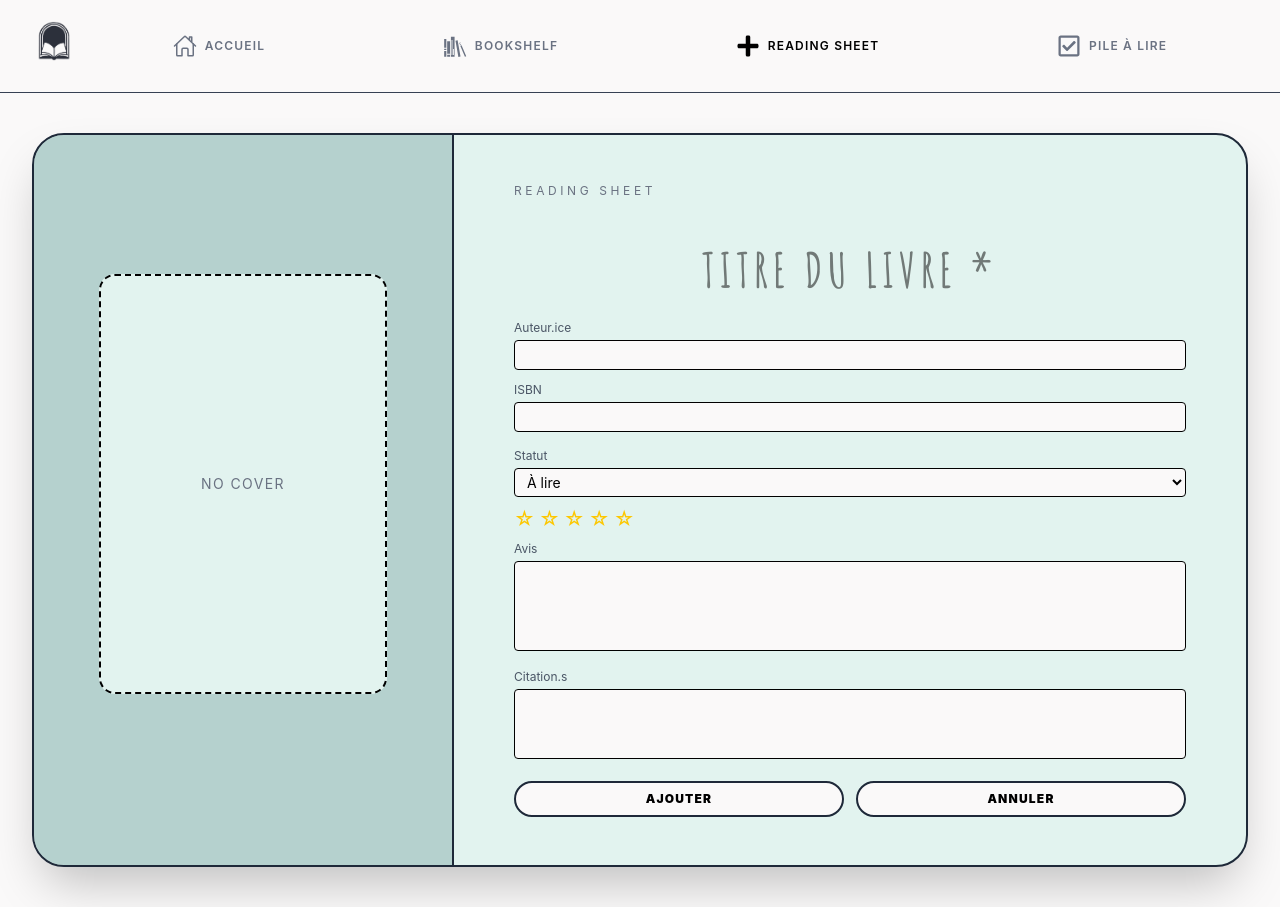
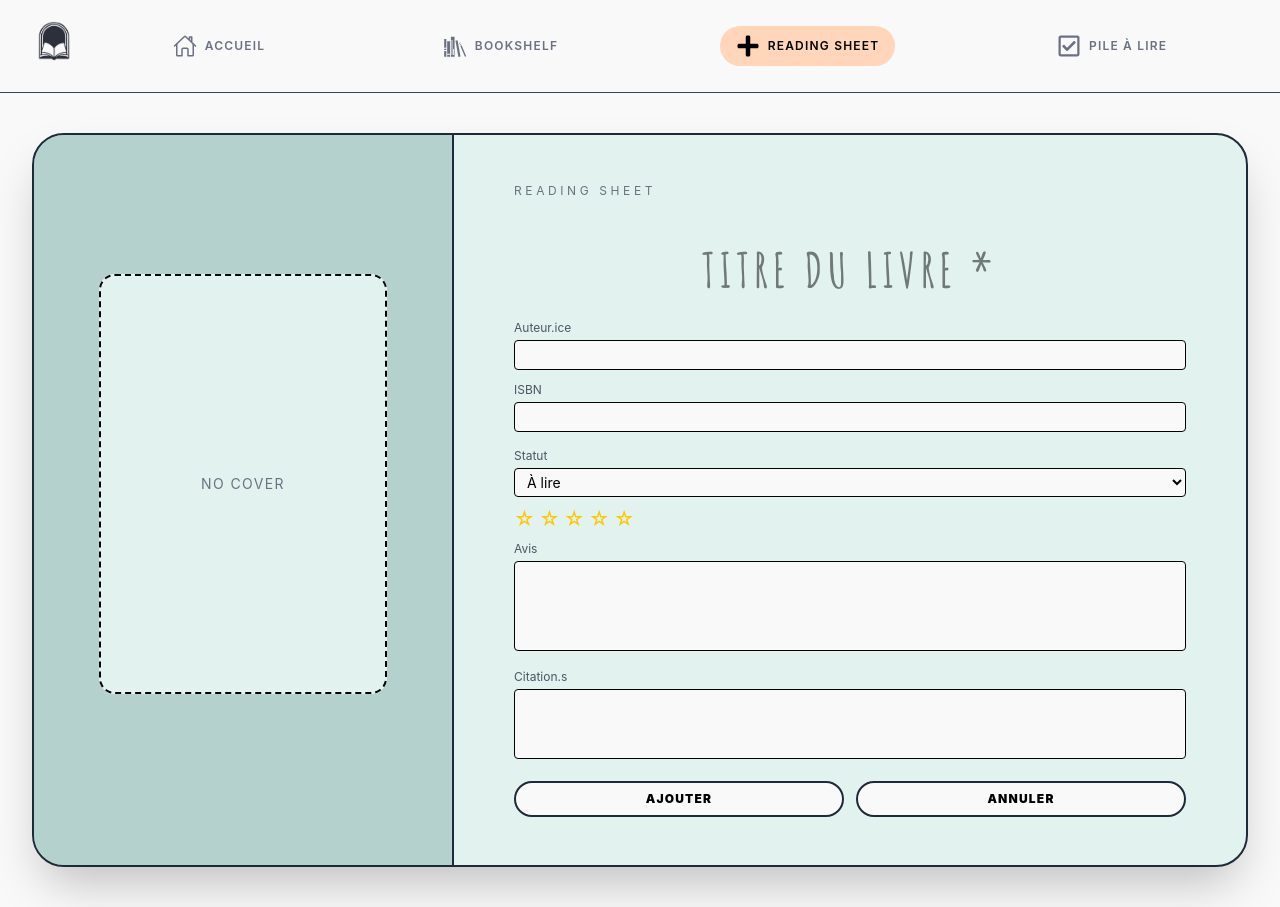
Before and after one commit to aucherm/carnet_front, a React (Vite) app in the folder my-app/: page /reading-sheet in a window 1280 px wide. Built offline with nearby package versions, Linux system fonts and the light colour scheme; no server answers.

Commit message:
style / [buttons hover navbar]

```diff
--- a/my-app/src/components/NavBar.tsx
+++ b/my-app/src/components/NavBar.tsx
@@ -14,8 +14,10 @@ export default function NavBar() {
           <NavLink
             to="/"
             className={({ isActive }) =>
-              `flex items-center gap-2 text-xs tracking-widest uppercase font-semibold transition-colors ${
-                isActive ? "text-black" : "text-gray-500 hover:text-gray-300"
+              `flex items-center gap-2 text-xs tracking-widest uppercase font-semibold transition-colors px-4 py-2 rounded-4xl ${
+                isActive
+                  ? "text-black bg-orange"
+                  : "text-gray-500 hover:bg-green"
               }`
             }
           >
@@ -24,9 +26,11 @@ export default function NavBar() {
           </NavLink>
           <NavLink
             to="/bookshelf"
-            className={({ isActive }) =>
-              `flex items-center gap-2 text-xs tracking-widest uppercase font-semibold transition-colors ${
-                isActive ? "text-black" : "text-gray-500 hover:text-gray-300"
+             className={({ isActive }) =>
+              `flex items-center gap-2 text-xs tracking-widest uppercase font-semibold transition-colors px-4 py-2 rounded-4xl ${
+                isActive
+                  ? "text-black bg-orange"
+                  : "text-gray-500 hover:bg-green"
               }`
             }
           >
@@ -35,9 +39,11 @@ export default function NavBar() {
           </NavLink>
           <NavLink
             to="/reading-sheet"
-            className={({ isActive }) =>
-              `flex items-center gap-2 text-xs tracking-widest uppercase font-semibold transition-colors ${
-                isActive ? "text-black" : "text-gray-500 hover:text-gray-300"
+           className={({ isActive }) =>
+              `flex items-center gap-2 text-xs tracking-widest uppercase font-semibold transition-colors px-4 py-2 rounded-4xl ${
+                isActive
+                  ? "text-black bg-orange"
+                  : "text-gray-500 hover:bg-green"
               }`
             }
           >
@@ -45,11 +51,13 @@ export default function NavBar() {
             Reading Sheet
           </NavLink>
 
-            <NavLink
+          <NavLink
             to="/to-read"
-            className={({ isActive }) =>
-              `flex items-center gap-2 text-xs tracking-widest uppercase font-semibold transition-colors ${
-                isActive ? "text-black" : "text-gray-500 hover:text-gray-300"
+           className={({ isActive }) =>
+              `flex items-center gap-2 text-xs tracking-widest uppercase font-semibold transition-colors px-4 py-2 rounded-4xl ${
+                isActive
+                  ? "text-black bg-orange"
+                  : "text-gray-500 hover:bg-green"
               }`
             }
           >
```
